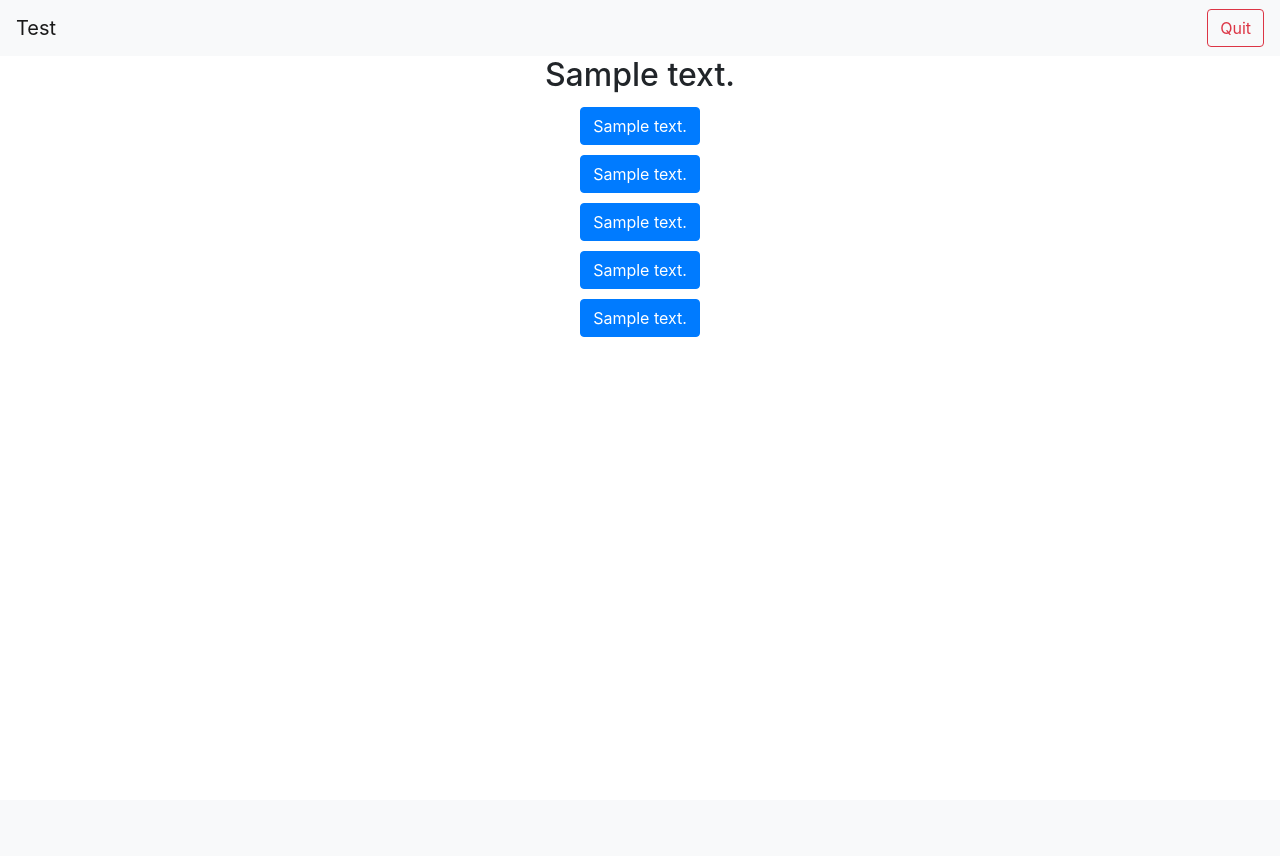
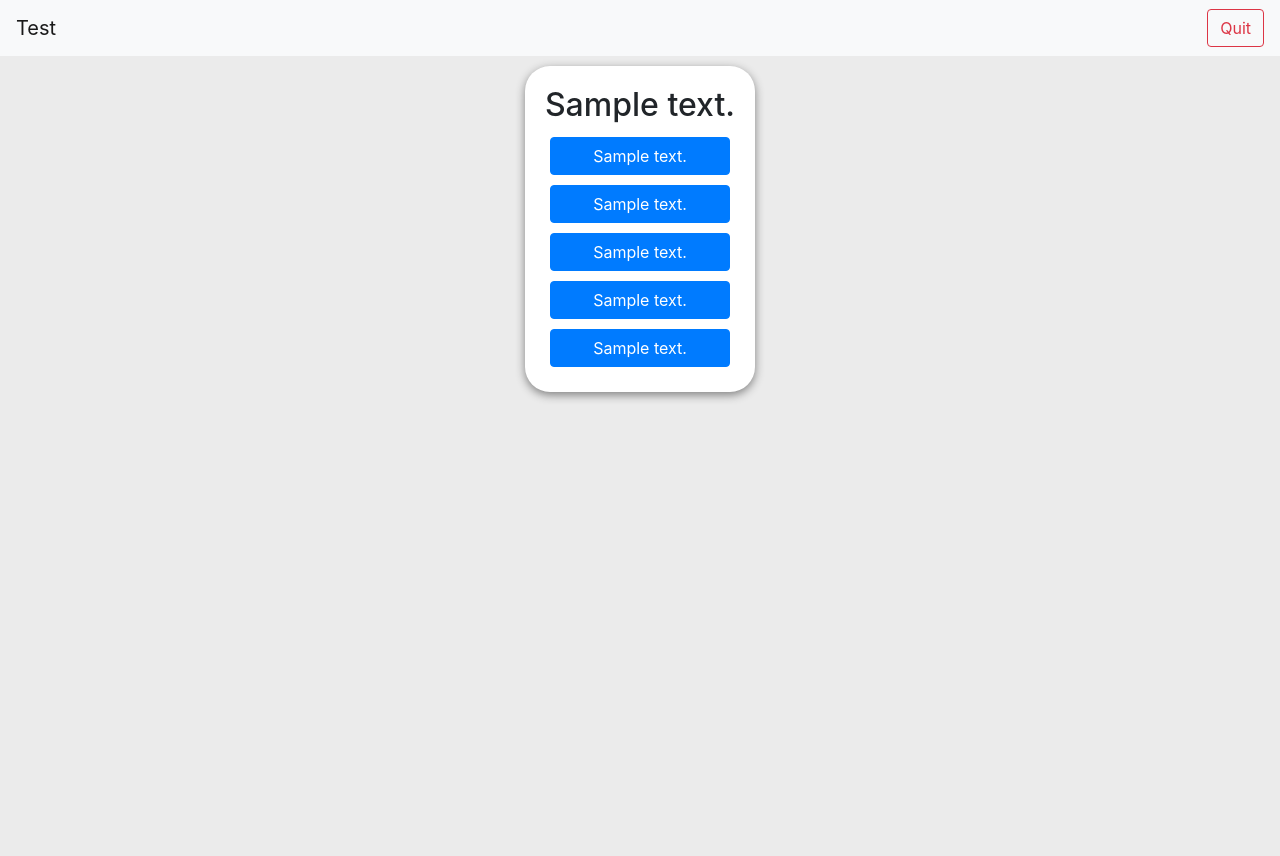
Before and after one commit to jollescott/mimer, a Django app: template mimer/templates/quiz/question.html in a window 1280 px wide. Before the commit the page ends 337 px from the top, so only its background shows below. Run offline with Django 3.2, Linux system fonts and the light colour scheme; the template is opened without the code that fills it: most values are stand-ins (such as "Sample title", 1, 10 or a date in 2020); parts of the project's set-up code (start-up, migrations or seed data) failed here and were passed over; some libraries are stand-ins or nearby versions.

Commit message:
Better looking design

```diff
--- a/mimer/static/quiz/home.css
+++ b/mimer/static/quiz/home.css
@@ -1,6 +1,6 @@
 .home-container {
   display: flex;
-  justify-content: flex-start;
+  justify-content: center;
   align-items: flex-start;
   flex-wrap: wrap;
   height: 100%;
@@ -8,9 +8,10 @@
 
 .menu-container {
     margin: 10px;
-    background-color: lightgray;
+    background-color: white;
     border-radius: 25px;
     padding: 20px;
+    box-shadow: 0px 3px 10px gray;
 }
 
 strong{
--- a/mimer/static/quiz/question.css
+++ b/mimer/static/quiz/question.css
@@ -1,5 +1,17 @@
+.home-container {
+    display: flex;
+    justify-content: center;
+    align-items: flex-start;
+    flex-wrap: wrap;
+    height: 100%;
+}
+
 .question-container {
     display: flex;
     flex-direction: column;
-    align-items: center;
+    margin: 10px;
+    background-color: white;
+    border-radius: 25px;
+    padding: 20px;
+    box-shadow: 0px 3px 10px gray;
 }
--- a/mimer/templates/base.html
+++ b/mimer/templates/base.html
@@ -29,7 +29,7 @@
     {% block styles%}{% endblock %}
   </head>
 
-  <body style="height: 100%;">
+  <body style="height: 100%; background-color: rgb(235, 235, 235);">
     {% block content %}{% endblock %}
   </body>
 </html>
--- a/mimer/templates/quiz/question.html
+++ b/mimer/templates/quiz/question.html
@@ -25,6 +25,7 @@
         </div>
 </nav>
 
+<div class="home-container">
     <div class="question-container">
         <h2>{{ text }} </h2>
         <button onclick="answerQuestion(0)" class="btn btn-primary answer" style="margin: 5px">{{ answer_a }}</a>
@@ -32,6 +33,7 @@
         <button onclick="answerQuestion(2)" class="btn btn-primary answer" style="margin: 5px">{{ answer_c }}</a>
         <button onclick="answerQuestion(3)" class="btn btn-primary answer" style="margin: 5px">{{ answer_d }}</a>
         <button onclick="answerQuestion(4)" class="btn btn-primary answer" style="margin: 5px">{{ answer_e }}</a>
+    </div>
 </div>
 
 <script>
```
Also changed, not shown: mimer/static/quiz/result.css (+4 -3 lines). Lines whose indentation alone changed are shown as unchanged.
